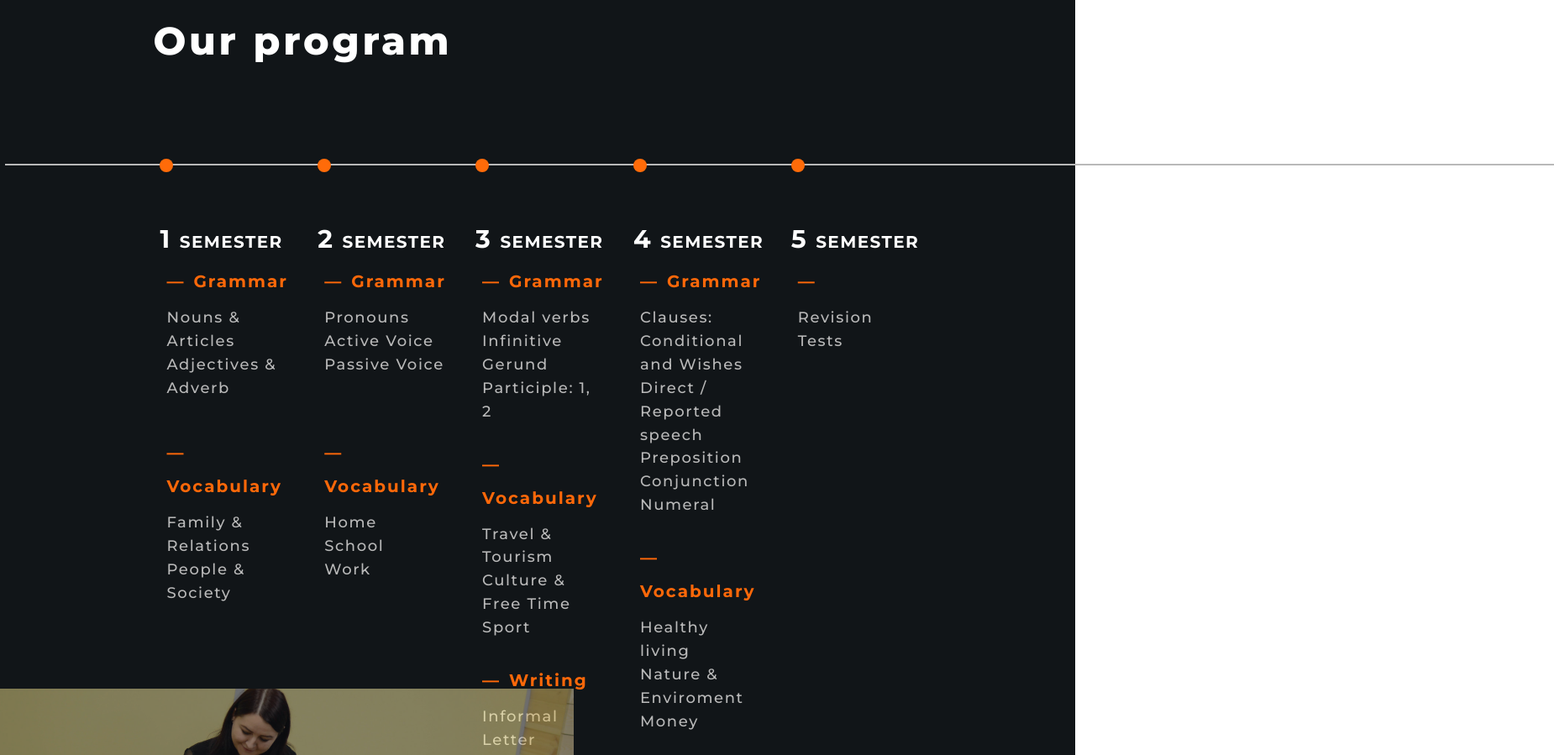
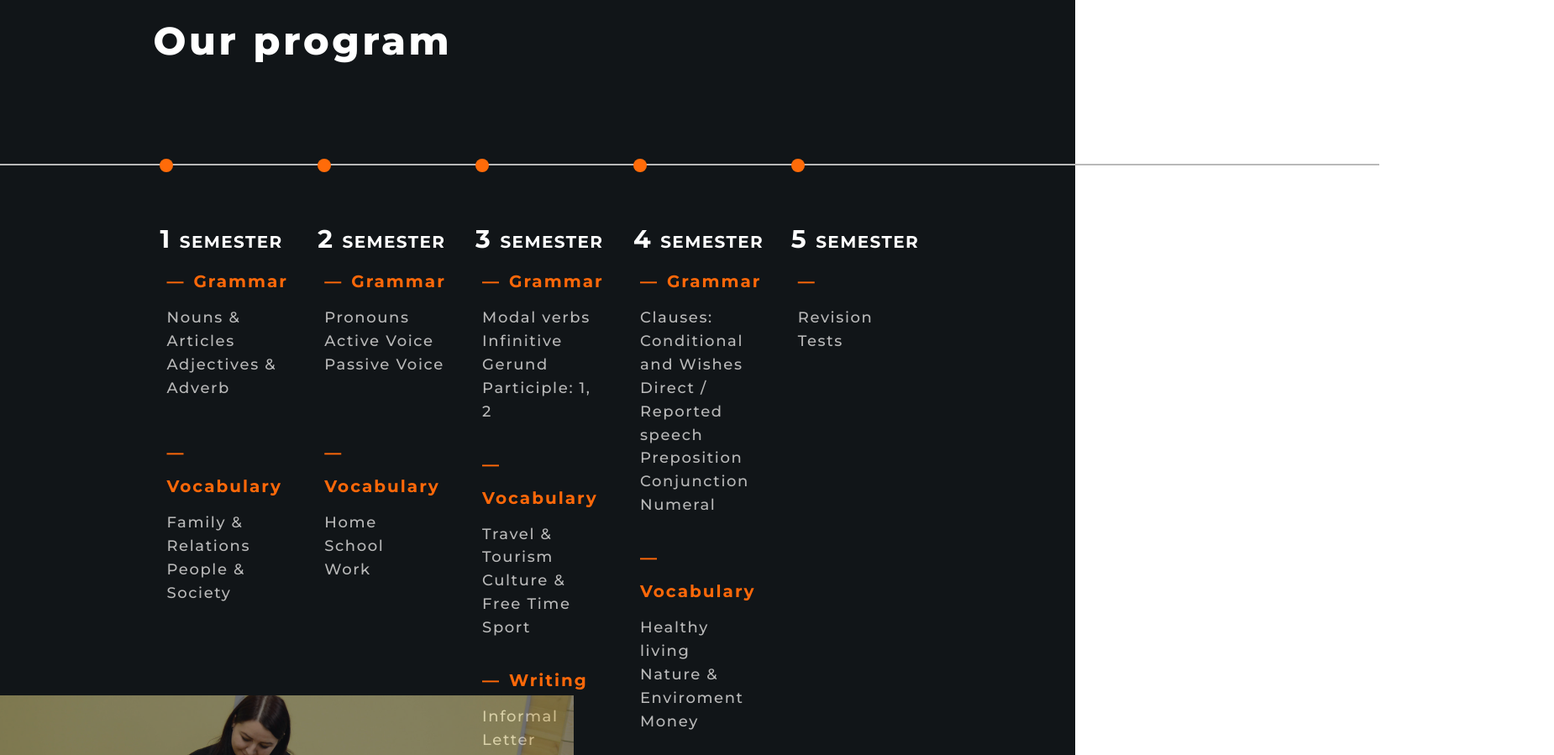
Before and after one commit to MalgorzataMarczynska/Hellen_website, a website built with Parcel: page src/index.html in a window 1280 px wide. Shown: the part 3590-4489 px from the top of the page at 84% size, 1850 px wide, since content can reach past the window. Built offline with nearby package versions, Linux system fonts and the light colour scheme.

Commit message:
program section/bugfix

```diff
--- a/src/sass/_program.scss
+++ b/src/sass/_program.scss
@@ -165,7 +165,7 @@
           width: 100vw;
           height: 0.1em;
           top: 0em;
-          left: -12em;
+          left: -25em;
         }
       }
       &__semester {
@@ -202,7 +202,6 @@
       }
       &__title {
         margin-bottom: 0.5em;
-        //padding-top: 1.25em;
         font-size: 1.25em;
         letter-spacing: 0.1em;
       }
@@ -221,7 +220,7 @@
         background-image: url(../images/program_picture_clipped_desktop.png);
         width: 759px;
         height: 502px;
-        bottom: -13.5em;
+        bottom: -14em;
         left: 0;
       }
     }
```
